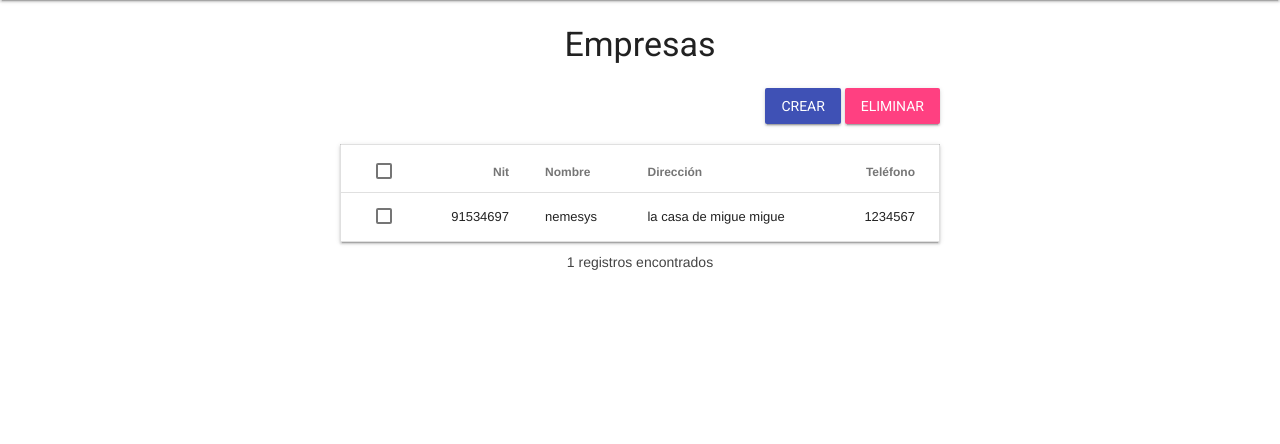
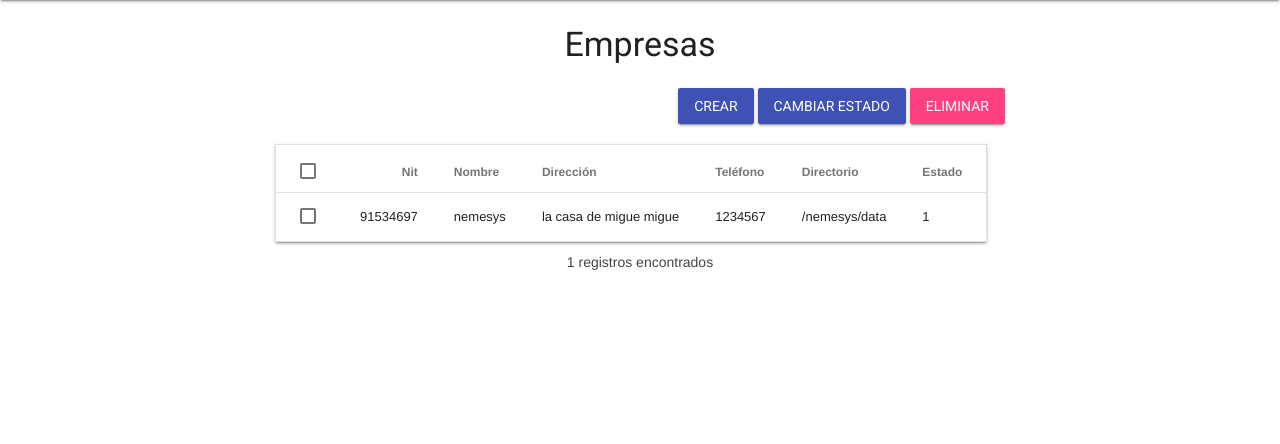
Before and after one commit to julianqrubo/docserver, a PHP site: page /companies.php in a window 1280 px wide. Shown: the part 64-508 px from the top of the page. Run offline with PHP 8.4, Linux system fonts and the light colour scheme; a user stored in the database is signed in; data comes from the database, SQL or seed files in the repository; some libraries are stand-ins or nearby versions.

```diff
--- a/companies.php
+++ b/companies.php
@@ -6,17 +6,20 @@
     }
     include './header.php';
     include './db.php';
-    $stmt = $db->prepare("SELECT ID, documentId, name, address, phone FROM company");
+    $stmt = $db->prepare("SELECT ID, documentId, name, address, phone, path, state FROM company");
     $stmt->execute();
     $rows = $stmt->fetchAll(PDO::FETCH_ASSOC);
     $row_cunter = $stmt->rowCount();
 ?>
 <h3 style="text-align: center;">Empresas</h3>
 
-<div style="width: 600px; margin: auto;">
+<div style="width: 730px; margin: auto;">
     <div style="text-align: right; padding-bottom: 20px;">
         <button id="create-companies-button" class="mdl-button mdl-js-button mdl-button--raised mdl-button--colored mdl-js-ripple-effect">
             Crear
+        </button>
+         <button id="changeStatus-companies-button" class="mdl-button mdl-js-button mdl-button--raised mdl-button--colored mdl-js-ripple-effect">
+            Cambiar estado
         </button>
         <button id="delete-companies-button" class="mdl-button mdl-js-button mdl-button--raised mdl-js-ripple-effect mdl-button--accent">
             Eliminar
@@ -33,8 +36,10 @@
                 </th>
                 <th>Nit</th>
                 <th class="mdl-data-table__cell--non-numeric">Nombre</th>
-                <th class="mdl-data-table__cell--non-numeric">Direcci&oacute;n</th>
-                <th>Tel&eacute;fono</th>
+                <th class="mdl-data-table__cell--non-numeric">Dirección</th>
+                <th class="mdl-data-table__cell--non-numeric">Teléfono</th>
+                <th class="mdl-data-table__cell--non-numeric">Directorio</th>
+                <th class="mdl-data-table__cell--non-numeric">Estado</th>
             </tr>
         </thead>
         <tbody>
@@ -50,7 +55,9 @@
                     <td><?php echo $row["documentId"]; ?></td>
                     <td class="mdl-data-table__cell--non-numeric"><?php echo $row["name"]; ?></td>
                     <td class="mdl-data-table__cell--non-numeric"><?php echo $row["address"]; ?></td>
-                    <td><?php echo $row["phone"]; ?></td>
+                    <td class="mdl-data-table__cell--non-numeric"><?php echo $row["phone"]; ?></td>
+                    <td class="mdl-data-table__cell--non-numeric"><?php echo $row["path"]; ?></td>
+                    <td class="mdl-data-table__cell--non-numeric"><?php echo $row["state"]; ?></td>
                 </tr>
             <?php } ?>
         </tbody>
@@ -74,6 +81,22 @@
     </div>
 </dialog>
 
+<dialog id="changeStatus-companies-dialog" class="mdl-dialog" action="changeStatus.php">
+    <h3 class="mdl-dialog__title">Cambiar Estado</h3>
+    <div class="mdl-dialog__content">
+        <p>
+            Realmente desea cambiar el estado a los empresas seleccionadas?
+        </p>
+    </div>
+
+    <div class="mdl-progress mdl-js-progress mdl-progress__indeterminate" style="display: none;"></div>
+
+    <div class="mdl-dialog__actions">
+        <button type="button" class="mdl-button ok-button" >Aceptar</button>
+        <button type="button" class="mdl-button close-button">Cancelar</button>
+    </div>
+</dialog>
+
 <?php
     include './footer.php';
 ?>
--- a/js/logic.js
+++ b/js/logic.js
@@ -35,10 +35,26 @@ $(function () {
         var dialog = document.querySelector("#" + "delete-" + concept + "-dialog");
         var closeButton = dialog.querySelector('.close-button');
         var okButton = dialog.querySelector('.ok-button');
+        var changeStatusButton = document.querySelector("#" + "changeStatus-" + concept + "-button");
+        var dialogChangeStatus = document.querySelector("#" + "changeStatus-" + concept + "-dialog");
         showButton.addEventListener('click', function () {
             if (get_selected_rows(concept).length > 0) {
                 dialog.querySelector(".mdl-progress").style.display = "none";
                 dialog.showModal();
+            } else {
+                var snackbarContainer = document.querySelector('#status-snackbar');
+                var data = {
+                    message: "Debe seleccionar al menos un registro",
+                    timeout: 4000,
+                    actionText: 'Ok'
+                };
+                snackbarContainer.MaterialSnackbar.showSnackbar(data);
+            }
+        });
+        changeStatusButton.addEventListener('click', function () {
+            if (get_selected_rows(concept).length > 0) {
+                dialogChangeStatus.querySelector(".mdl-progress").style.display = "none";
+                dialogChangeStatus.showModal();
             } else {
                 var snackbarContainer = document.querySelector('#status-snackbar');
                 var data = {
```
Also changed, not shown: changeStatus.php (added, +29 -0 lines), delete_companies.php (+9 -0 lines).
